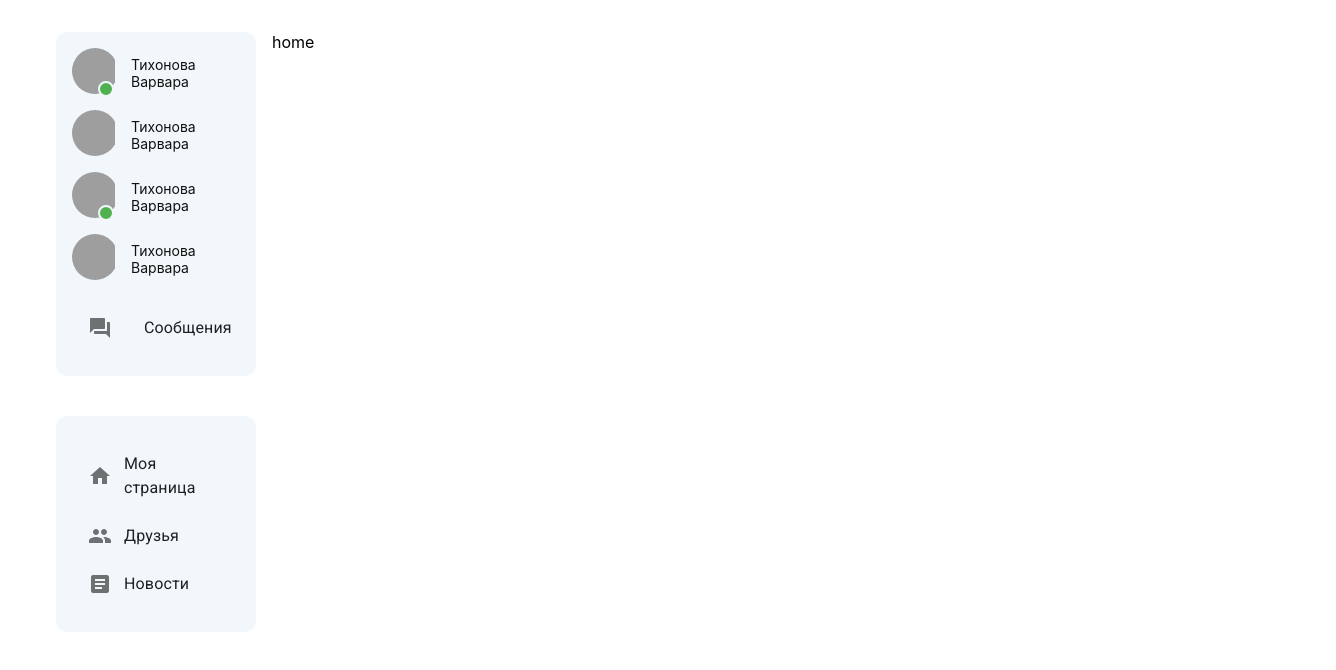
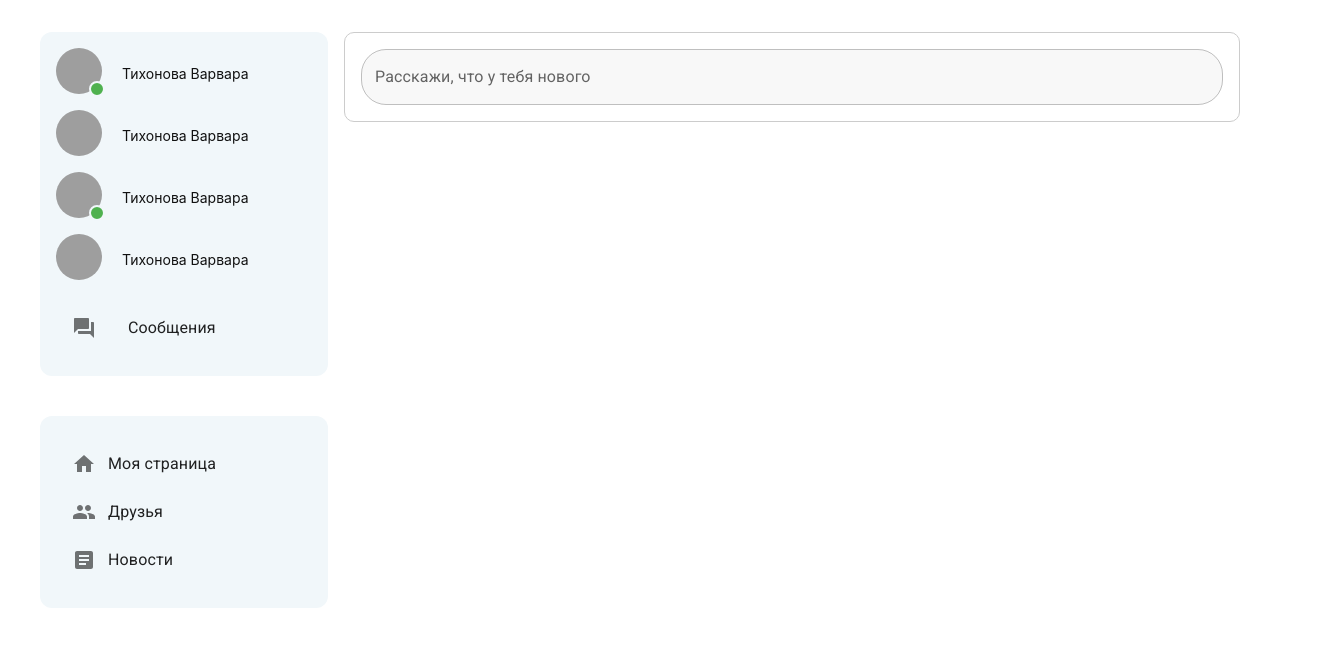
Before and after one commit to varvaratikh/vk, a React (Create React App) app: page / in a window 1280 px wide. Shown: the top 670 px of the page, 1336 px wide, since content can reach past the window. Built offline with nearby package versions, Linux system fonts and the light colour scheme; grey boxes are pictures that could not be loaded.

Commit message:
add post

```diff
--- a/src/components/layout/Laoyut.tsx
+++ b/src/components/layout/Laoyut.tsx
@@ -11,11 +11,11 @@ export const Laoyut: React.FC<LayoutProps> = ({ children }) => {
     return (
         <>
             <Header />
-            <Grid container spacing={2} marginX={5} marginTop={2}>
-                <Grid item md={2}>
+            <Grid container spacing={2} paddingX={5} marginTop={2}>
+                <Grid item md={3}>
                     <Sidebar />
                 </Grid>
-                <Grid item md={10}>
+                <Grid item md={9}>
                     {children}
                 </Grid>
             </Grid>
--- /dev/null
+++ b/src/components/pages/home/AddPost.tsx
@@ -0,0 +1,18 @@
+import {Box, TextField} from "@mui/material";
+
+export const AddPost = () => {
+    return(
+        <Box sx={{
+            border: '1px solid #ccc',
+            borderRadius: "10px",
+            padding: 2
+        }}>
+            <TextField label="Расскажи, что у тебя нового" variant="outlined" InputProps={{
+                sx: {
+                    borderRadius: "25px",
+                    bgcolor: '#F8F8F8'
+                },
+            }} sx={{width: "100%"}}/>
+        </Box>
+    )
+}
--- a/src/components/pages/home/Home.tsx
+++ b/src/components/pages/home/Home.tsx
@@ -1,7 +1,10 @@
+import {Box} from "@mui/material";
+import {AddPost} from "./AddPost";
+
 export const Home = () => {
     return(
-        <div>
-            home
-        </div>
+        <Box>
+            <AddPost />
+        </Box>
     )
 }
```
